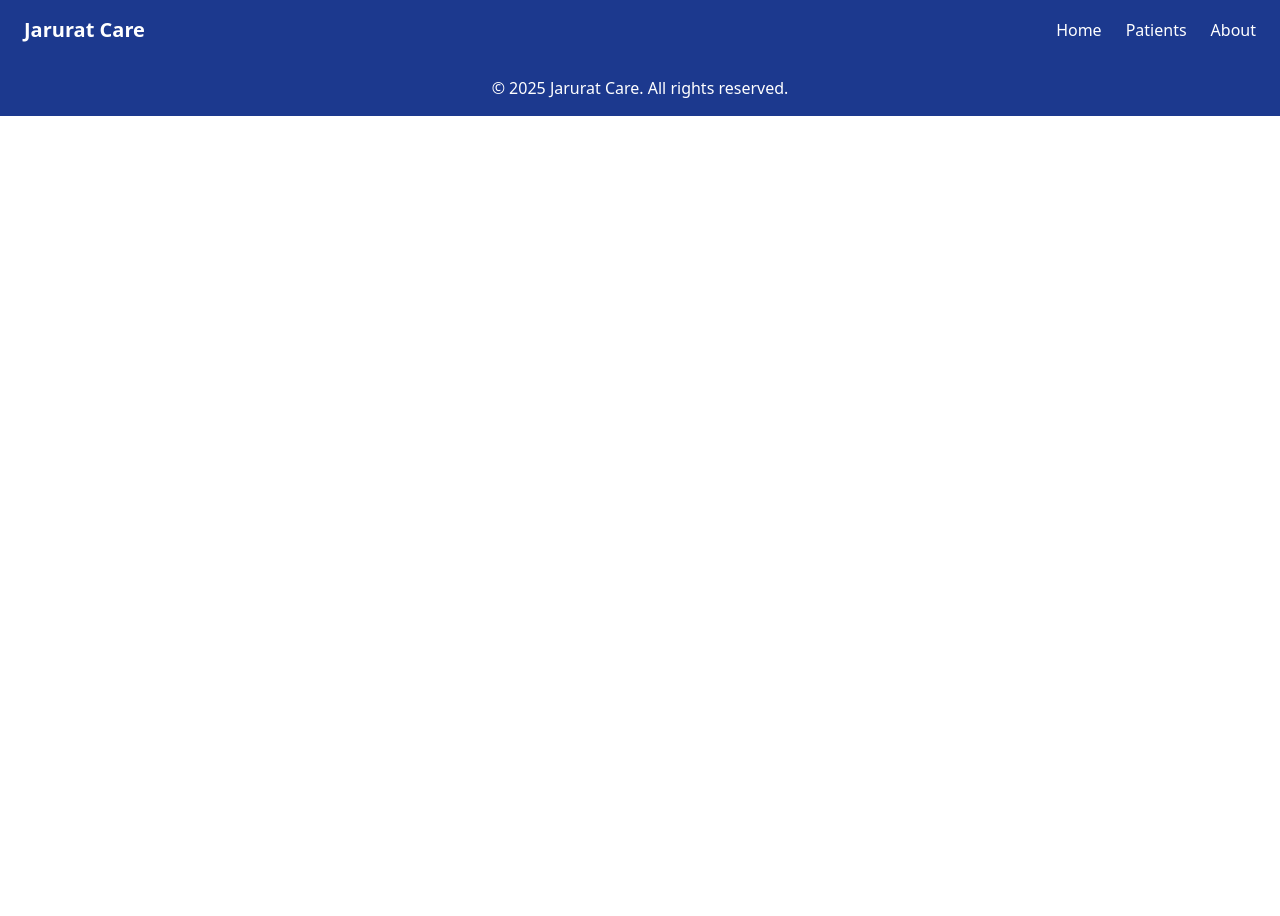
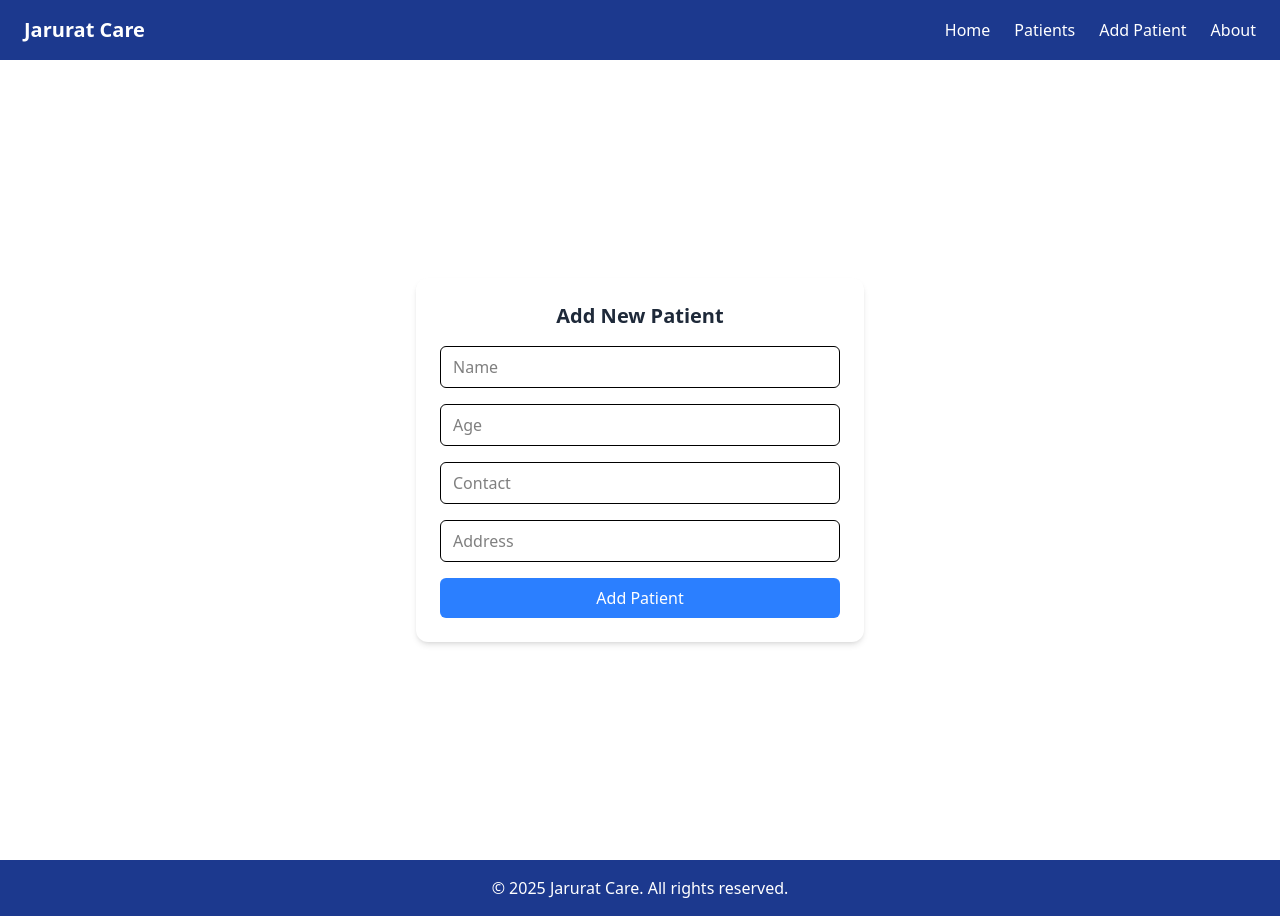
Before and after one commit to rukadikar123/Patient-Records-Dashboard, a React (Vite) app: page /add in a window 1280 px wide. Before the commit the page ends 800 px from the top, so only its background shows below. Built offline with nearby package versions, Linux system fonts and the light colour scheme.

Commit message:
feat: add patient management features with AddPatient page, DetailsModal, and Redux integration

```diff
--- a/src/App.jsx
+++ b/src/App.jsx
@@ -8,6 +8,7 @@ import { useEffect } from "react";
 import { useDispatch } from "react-redux";
 import { setPatients } from "./Redux/PatientSlice";
 import { patientData } from "./MockData";
+import AddPatient from "./Pages/AddPatient";
 
 function App() {
 
@@ -23,6 +24,7 @@ let dispatch=useDispatch()
         <Routes>
           <Route path="/" element={<Home />} />
           <Route path="/patients" element={<Patients />} />
+          <Route path="/add" element={<AddPatient />} />
           <Route path="/about" element={<About />} />
         </Routes>
         <Footer/>
--- /dev/null
+++ b/src/Components/DetailsModal.jsx
@@ -0,0 +1,28 @@
+import React from 'react'
+
+function DetailsModal({data, onClose}) {
+  return (
+     <div className="fixed inset-0 bg-black/75 bg-opacity-50 flex items-center justify-center z-50">
+      <div className="bg-white rounded-xl shadow-lg p-6 w-full max-w-md relative py-10">
+
+        <button
+        onClick={onClose}
+          className="absolute top-2 right-2 text-gray-600   hover:text-gray-900 text-xl cursor-pointer"
+        >
+          ✕
+        </button>
+     <h1 className='text-4xl font-bold text-blue-800 mb-14 text-center '>Patient Details</h1>
+
+
+        <h2 className="text-2xl font-bold text-gray-800 mb-4">
+          {data?.name}
+        </h2>
+        <p className="text-gray-700 mb-2">Age:{data?.age}</p>
+        <p className="text-gray-700 mb-2">Contact: {data?.contact}</p>
+        <p className="text-gray-700 mb-2">Address: {data?.address}</p>
+      </div>
+    </div>
+  )
+}
+
+export default DetailsModal
--- a/src/Components/Navbar.jsx
+++ b/src/Components/Navbar.jsx
@@ -5,7 +5,7 @@ function Navbar() {
   return (
    <header className="bg-blue-900 text-white">
         <nav className="container mx-auto flex justify-between items-center px-6 py-4">
-          <div className="text-xl font-bold">Jarurat Care</div>
+          <div className="text-xl font-bold ">Jarurat Care</div>
           <ul className="flex space-x-6">
             <li>
               <Link to="/" className="hover:text-blue-300">
@@ -15,6 +15,11 @@ function Navbar() {
             <li>
               <Link to="/patients" className="hover:text-blue-300">
                 Patients
+              </Link>
+            </li>
+            <li>
+              <Link to="/add" className="hover:text-blue-300">
+                Add Patient
               </Link>
             </li>
             <li>
--- a/src/MockData.js
+++ b/src/MockData.js
@@ -1,62 +1,72 @@
 export const patientData=[
   {
-    "id": 1,
-    "name": "John Doe",
-    "age": 34,
-    "contact": "123-456-7890"
+    id: 1,
+    name: "John Doe",
+    age: 34,
+    contact: "123-456-7890",
+    address: "123 Main Street, New York, NY"
   },
   {
-    "id": 2,
-    "name": "Jane Smith",
-    "age": 28,
-    "contact": "234-567-8901"
+    id: 2,
+    name: "Jane Smith",
+    age: 28,
+    contact: "234-567-8901",
+    address: "456 Park Avenue, Los Angeles, CA"
   },
   {
-    "id": 3,
-    "name": "Michael Johnson",
-    "age": 45,
-    "contact": "345-678-9012"
+    id: 3,
+    name: "Michael Johnson",
+    age: 45,
+    contact: "345-678-9012",
+    address: "789 Elm Road, Chicago, IL"
   },
   {
-    "id": 4,
-    "name": "Emily Davis",
-    "age": 37,
-    "contact": "456-789-0123"
+    id: 4,
+    name: "Emily Davis",
+    age: 37,
+    contact: "456-789-0123",
+    address: "321 Oak Street, Houston, TX"
   },
   {
-    "id": 5,
-    "name": "William Brown",
-    "age": 52,
-    "contact": "567-890-1234"
+    id: 5,
+    name: "William Brown",
+    age: 52,
+    contact: "567-890-1234",
+    address: "654 Maple Avenue, Phoenix, AZ"
   },
   {
-    "id": 6,
-    "name": "Olivia Wilson",
-    "age": 31,
-    "contact": "678-901-2345"
+    id: 6,
+    name: "Olivia Wilson",
+    age: 31,
+    contact: "678-901-2345",
+    address: "987 Pine Lane, Philadelphia, PA"
   },
   {
-    "id": 7,
-    "name": "James Taylor",
-    "age": 40,
-    "contact": "789-012-3456"
+    id: 7,
+    name: "James Taylor",
+    age: 40,
+    contact: "789-012-3456",
+    address: "111 Cedar Blvd, San Antonio, TX"
   },
   {
-    "id": 8,
-    "name": "Sophia Martinez",
-    "age": 26,
-    "contact": "890-123-4567"
+    id: 8,
+    name: "Sophia Martinez",
+    age: 26,
+    contact: "890-123-4567",
+    address: "222 Walnut Drive, San Diego, CA"
   },
   {
-    "id": 9,
-    "name": "Benjamin Anderson",
-    "age": 48,
-    "contact": "901-234-5678"
+    id: 9,
+    name: "Benjamin Anderson",
+    age: 48,
+    contact: "901-234-5678",
+    address: "333 Birch Court, Dallas, TX"
   },
   {
-    "id": 10,
-    "name": "Ava Thomas",
-    "age": 33,
-    "contact": "012-345-6789"
+    id: 10,
+    name: "Ava Thomas",
+    age: 33,
+    contact: "012-345-6789",
+    address: "444 Spruce Way, Austin, TX"
   }
-]
+];
--- /dev/null
+++ b/src/Pages/AddPatient.jsx
@@ -0,0 +1,97 @@
+import React, { useState } from "react";
+import { useDispatch } from "react-redux";
+import { addNewPatient } from "../Redux/PatientSlice";
+import { useNavigate } from "react-router-dom";
+
+function AddPatient() {
+  const [formData, setFormData] = useState({
+    name: "",
+    age: "",
+    contact: "",
+    address: "",
+  });
+
+  let navigate=useNavigate()
+  let dispatch = useDispatch();
+
+  const handleChange = (e) => {
+    const { value, name } = e.target;
+    setFormData((prev) => ({ ...prev, [name]: value }));
+  };
+
+  const handleSubmit = (e) => {
+    e.preventDefault();
+    dispatch(addNewPatient({...formData,id:Date.now()}));
+    setFormData({
+      name: "",
+      age: "",
+      contact: "",
+      address: "",
+    });
+    navigate('/patients')
+
+  };
+
+  return (
+    <>
+      <div className="min-h-screen flex items-center justify-center">
+        <form
+          onSubmit={handleSubmit}
+          className="max-w-md w-full mx-auto  bg-white p-6 rounded-xl shadow-md space-y-4"
+        >
+          <h2 className="text-xl text-center font-semibold text-gray-800">
+            Add New Patient
+          </h2>
+
+          <input
+            type="text"
+            name="name"
+            value={formData.name}
+            onChange={handleChange}
+            placeholder="Name"
+            className="w-full px-3 py-2 border rounded-md outline-none"
+            required
+          />
+
+          <input
+            type="number"
+            name="age"
+            value={formData.age}
+            onChange={handleChange}
+            placeholder="Age"
+            className="w-full px-3 py-2 border rounded-md outline-none"
+            required
+          />
+
+          <input
+            type="text"
+            name="contact"
+            value={formData.contact}
+            onChange={handleChange}
+            placeholder="Contact"
+            className="w-full px-3 py-2 border rounded-md outline-none"
+            required
+          />
+
+          <input
+            type="text"
+            name="address"
+            value={formData.address}
+            onChange={handleChange}
+            placeholder="Address"
+            className="w-full px-3 py-2 border rounded-md outline-none"
+          />
+
+          <button
+            type="submit"
+            className="w-full bg-blue-500 text-white py-2 rounded-md cursor-pointer hover:bg-blue-600"
+          >
+            Add Patient
+          </button>
+        </form>
+      </div>
+    </>
+  );
+}
+
+export default AddPatient;
--- a/src/Pages/Patients.jsx
+++ b/src/Pages/Patients.jsx
@@ -2,31 +2,34 @@ import React, { useState } from "react";
 import { IoSearch } from "react-icons/io5";
 import { useSelector } from "react-redux";
 import PatientCard from "../Components/PatientCard";
+import DetailsModal from "../Components/DetailsModal";
 
 function Patients() {
   const { patients } = useSelector((state) => state?.Patient);
+    const [isModalOpen,setIsModalOpen]=useState({isOpen:false,data:null})
   const [searchQuery, setsearchQuery] = useState("");
 
   const filteredList = patients?.filter((patient) =>
     patient?.name?.toLowerCase().includes(searchQuery?.toLowerCase())
   );
-
-  const onViewDetails=(patient)=>{
-      console.log(patient);
-
+  const onViewDetails=(p)=>{
+    setIsModalOpen({isOpen:true, data:p})
+  }
+  const onClose=()=>{
+    setIsModalOpen({isOpen:false, data:null})
   }
 
   return (
     <>
       <div className="min-h-screen">
         <div className=" flex items-start justify-center py-6">
-          <div className="flex items-center gap-2  p-3 rounded-md">
+          <div className="flex items-center gap-2   p-3 rounded-md">
             <input
               type="text"
               value={searchQuery}
               onChange={(e) => setsearchQuery(e.target.value)}
               placeholder="Search by name..."
-              className="px-2 py-1  rounded-md outline-none border border-gray-300"
+              className="px-2 py-1 w-full rounded-md outline-none border border-gray-300"
             />
             <IoSearch size={25} className="cursor-pointer" />
           </div>
@@ -38,11 +41,16 @@ function Patients() {
             </div>
           ) : (
             filteredList?.map((patient) => (
-              <PatientCard key={patient?.id} patient={patient} onViewDetails={onViewDetails} />
+              <PatientCard key={patient?.id} patient={patient}  onViewDetails={onViewDetails} />
             ))
           )}
         </div>
       </div>
+      {
+        isModalOpen?.isOpen && (
+          <DetailsModal data={isModalOpen?.data} onClose={onClose} />
+        )
+      }
     </>
   );
 }
--- a/src/Redux/PatientSlice.js
+++ b/src/Redux/PatientSlice.js
@@ -6,12 +6,15 @@ const PatientSlice=createSlice({
         patients:[]
     },
     reducers:{
-        setPatients:(state,actions)=>{
-            state.patients=actions.payload
+        setPatients:(state,action)=>{
+            state.patients=action.payload
+        },
+        addNewPatient:(state,action)=>{
+        state.patients.push(action.payload)
         }
     }
 })
 
-export const {setPatients} =PatientSlice.actions
+export const {setPatients,addNewPatient} =PatientSlice.actions
 
 export default PatientSlice.reducer
```
Also changed, not shown: src/Components/PatientCard.jsx (+7 -2 lines).
